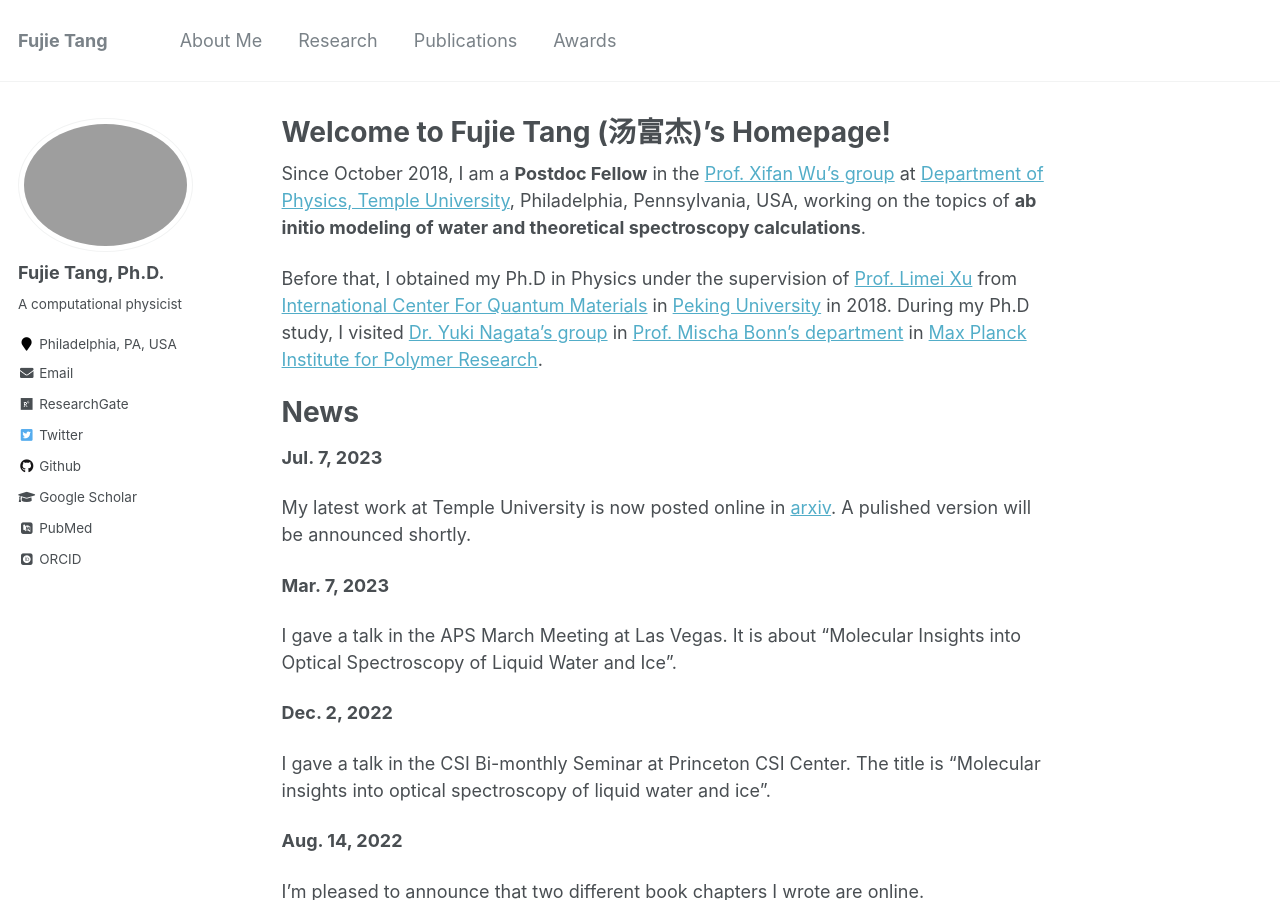
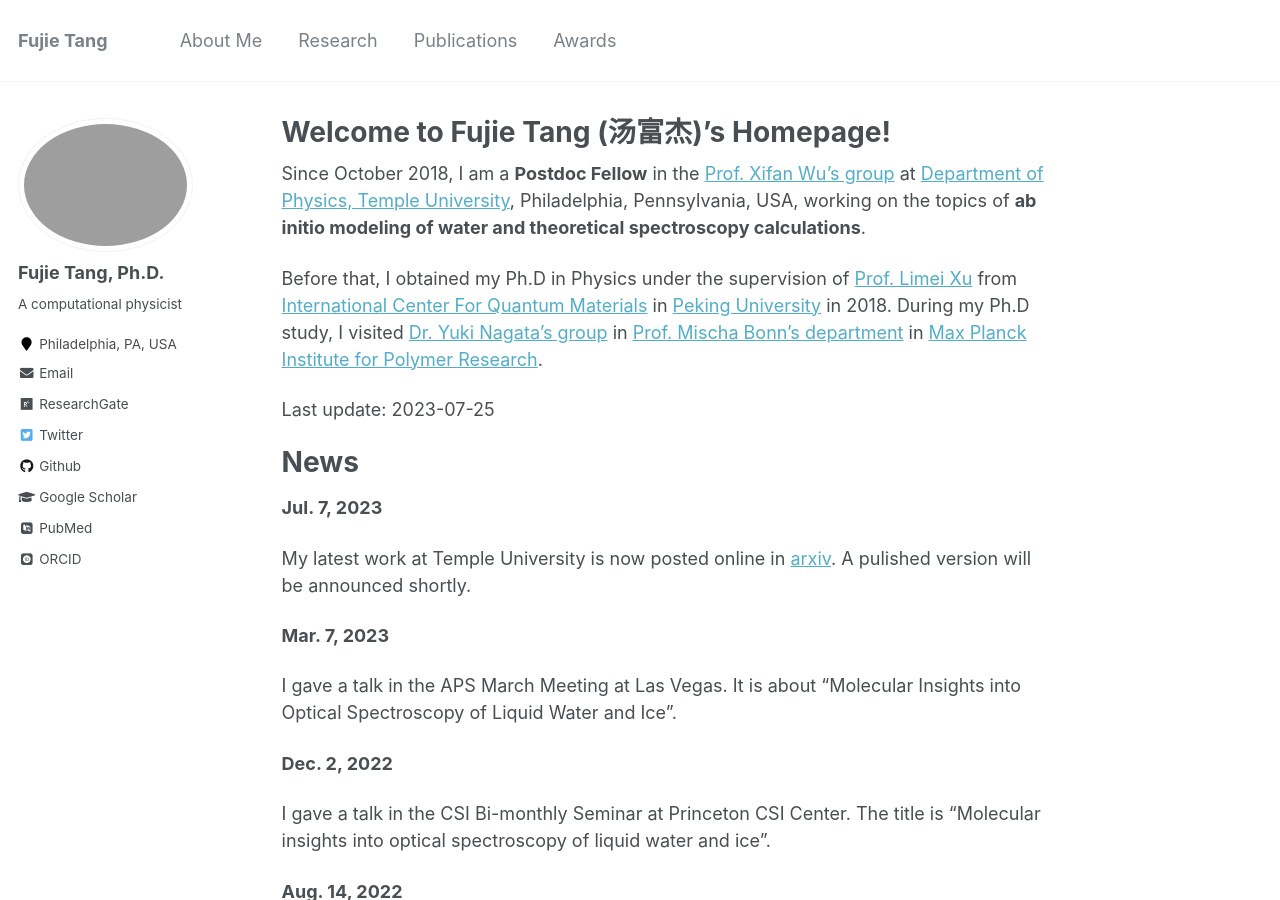
Before and after one commit to fujiepku/fujiepku.github.io, a Jekyll site: the page built from _pages/about.md, in a window 1280 px wide and 900 px high. Built offline with Jekyll 4.4.1, drawn with Linux system fonts in a browser that asks for light colours; some web fonts are replaced.

Commit message:
Update about.md

```diff
--- a/_pages/about.md
+++ b/_pages/about.md
@@ -11,6 +11,8 @@ redirect_from:
 Since October 2018, I am a **Postdoc Fellow** in the [Prof. Xifan Wu's group](https://sites.temple.edu/xifanwu/) at [Department of Physics, Temple University](https://phys.cst.temple.edu/), Philadelphia, Pennsylvania, USA, working on the topics of **ab initio modeling of water and theoretical spectroscopy calculations**.
 
 Before that, I obtained my Ph.D in Physics under the supervision of [Prof. Limei Xu](https://xulm.pku.edu.cn/index.htm) from [International Center For Quantum Materials](http://icqm.pku.edu.cn/) in [Peking University](https://www.pku.edu.cn/) in 2018. During my Ph.D study, I visited [Dr. Yuki Nagata's group](https://asunaroyuki.wixsite.com/sstgroup) in [Prof. Mischa Bonn's department](https://www.mpip-mainz.mpg.de/en/bonn) in [Max Planck Institute for Polymer Research](https://www.mpip-mainz.mpg.de/en/home).
+
+Last update: 2023-07-25
 
 News
 ======
```
